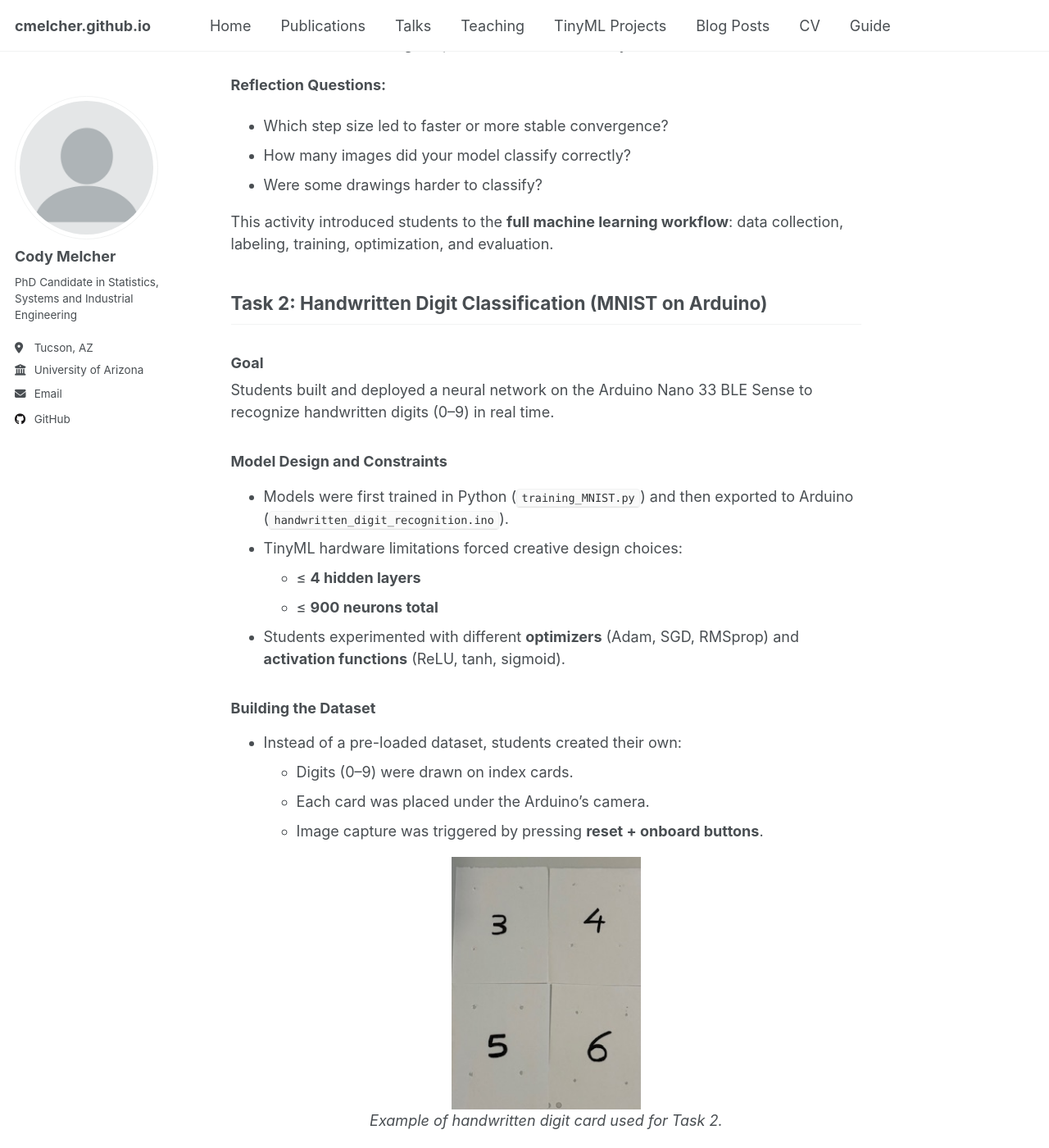
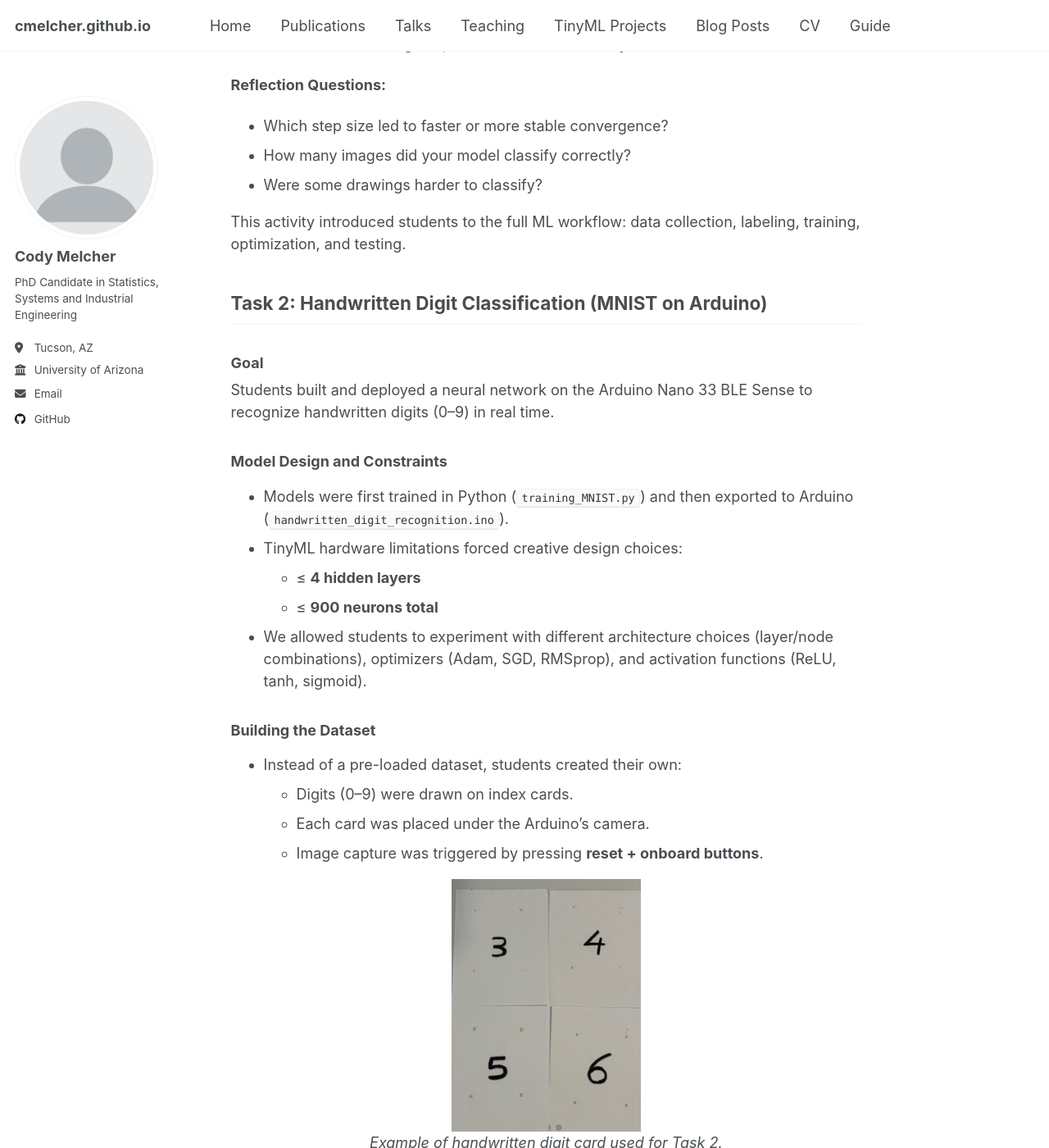
Before and after one commit to cmelcher/cmelcher.github.io, a Jekyll site: the page built from tinyml/summer2025.md, in a window 1280 px wide and 1400 px high, scrolled down 4016 px. Shown: the whole window at 82% size. Built offline with Jekyll 4.4.1, drawn with Linux system fonts in a browser that asks for light colours; a script that is not in the unit is left out.

Commit message:
Update summer2025.md

```diff
--- a/tinyml/summer2025.md
+++ b/tinyml/summer2025.md
@@ -89,7 +89,7 @@ The `testing_binary.py` script displayed predictions in real time.
 - How many images did your model classify correctly?
 - Were some drawings harder to classify?
 
-This activity introduced students to the **full machine learning workflow**: data collection, labeling, training, optimization, and evaluation.
+This activity introduced students to the full ML workflow: data collection, labeling, training, optimization, and testing.
 
 ## Task 2: Handwritten Digit Classification (MNIST on Arduino)
 
@@ -101,7 +101,7 @@ Students built and deployed a neural network on the Arduino Nano 33 BLE Sense to
 - TinyML hardware limitations forced creative design choices:
   - ≤ **4 hidden layers**
   - ≤ **900 neurons total**
-- Students experimented with different **optimizers** (Adam, SGD, RMSprop) and **activation functions** (ReLU, tanh, sigmoid).
+- We allowed students to experiment with different architecture choices (layer/node combinations), optimizers (Adam, SGD, RMSprop), and activation functions (ReLU, tanh, sigmoid).
 
 ### Building the Dataset
 - Instead of a pre-loaded dataset, students created their own:
```
